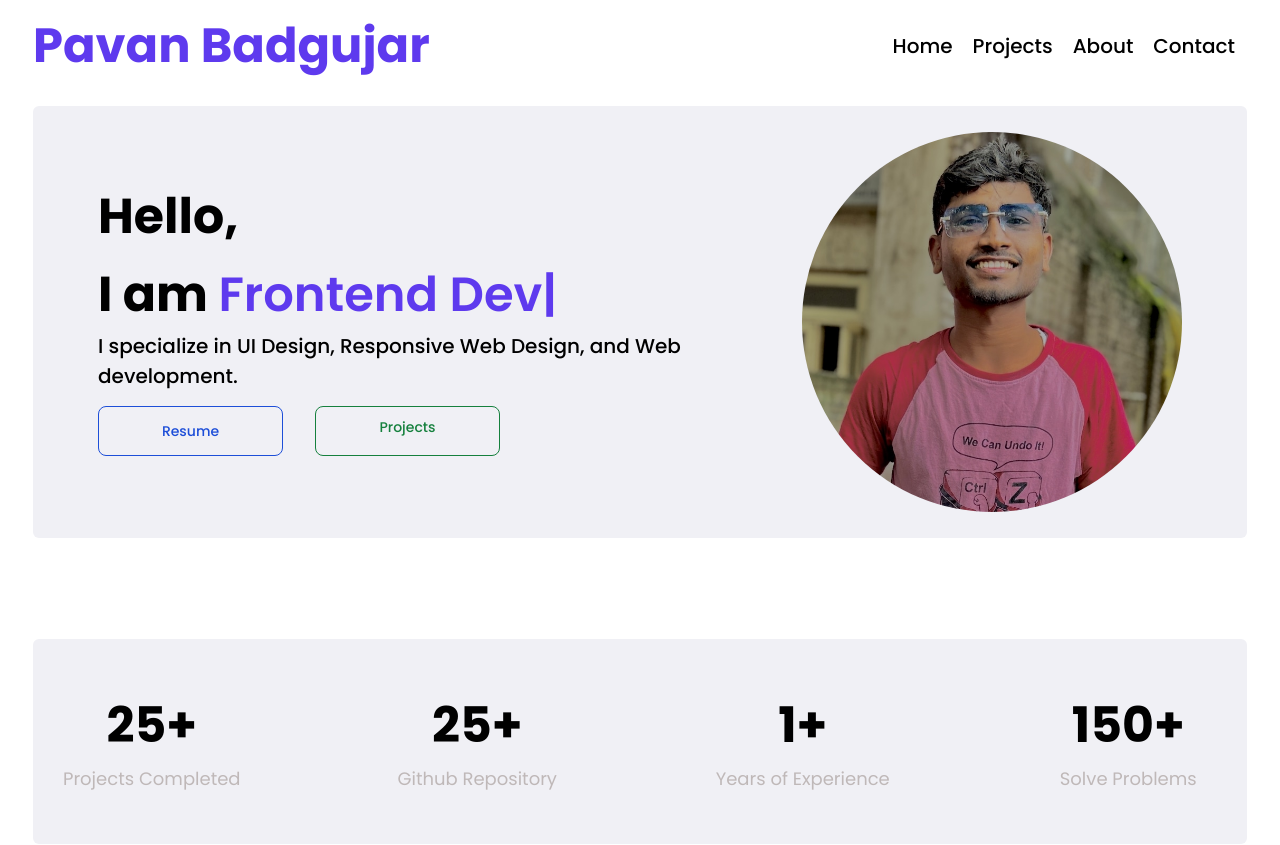
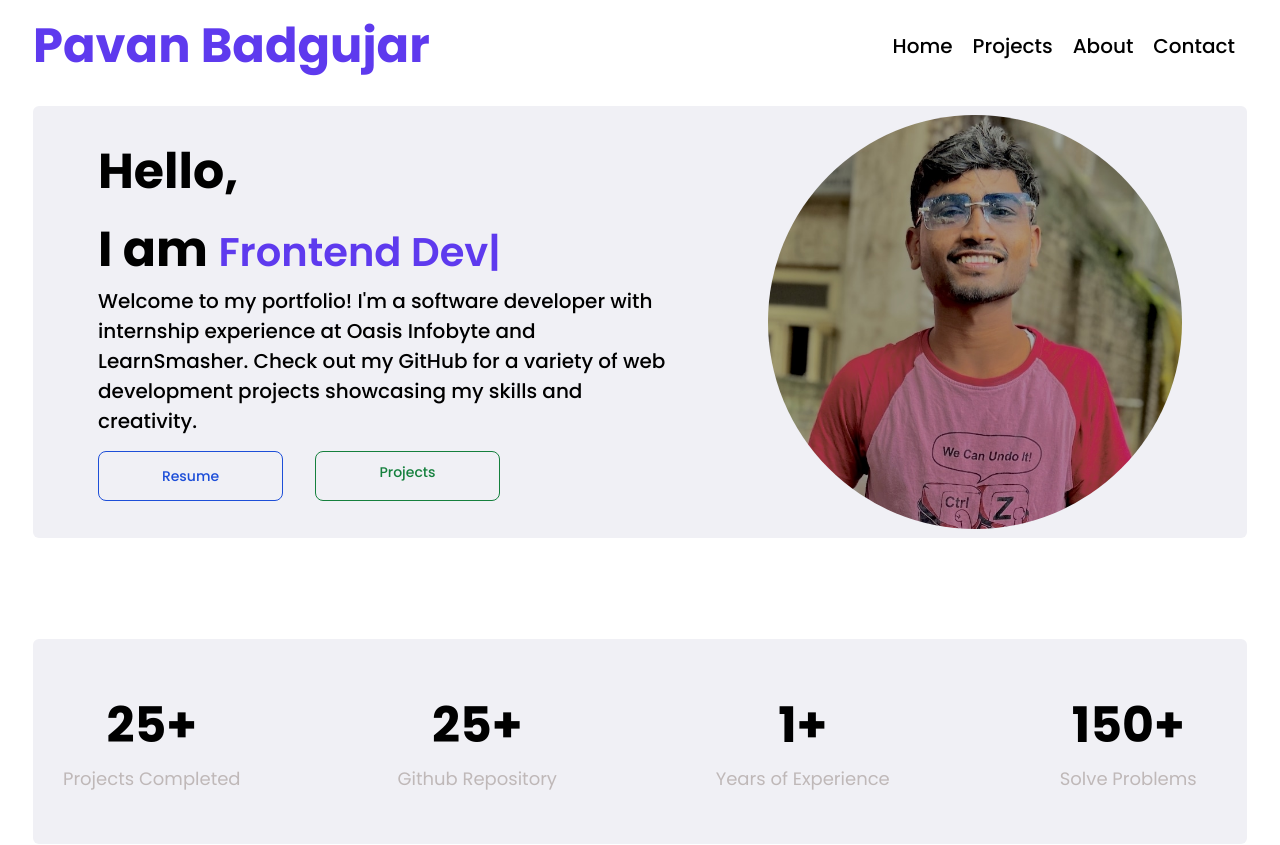
Before and after one commit to PavanBadgujar1137/Portfolio2, a React (Create React App) app: page / in a window 1280 px wide. Shown: the top 845 px of the page. Built offline with nearby package versions, Linux system fonts and the light colour scheme.

Commit message:
add Description

```diff
--- a/src/components/Hero.jsx
+++ b/src/components/Hero.jsx
@@ -8,9 +8,9 @@ const Hero = () => {
     // <!-- Hero Section -->
     <div id='home-section' className="flex flex-col md:flex-row w-full h-auto items-center gap-4 justify-between mx-auto md:mt-[34px] md:px-[55px] bg-[#F0F0F5] rounded-md p-3 overflow-visible">
         {/* <!-- First Part (Text) --> */}
-        <div className="w-auto flex flex-col flex-wrap md:px-[10px] text-center md:text-left font-Poppins">
+        <div className="md:w-[55%] w-full flex flex-col flex-wrap md:px-[10px] text-center md:text-left font-Poppins">
              <p className="font-bold text-black md:text-[49px] md:mb-1">Hello,</p>
-            <p className="font-bold text-black md:text-[49px]">I am  <span className='md:text-2xl text-[8px]  text-[#5E3AEE] font-semibold'>
+            <p className="font-bold text-black md:text-[49px]">I am  <span className='md:text-[20px] text-[8px]  text-[#5E3AEE] font-semibold'>
               <TypeAnimation
     preRenderFirstString={true}
     sequence={[
@@ -32,13 +32,12 @@ const Hero = () => {
     style={{ fontSize: '2em' }}
     repeat={Infinity}
   />
-
-              </span></p>
+</span></p>
              {/*<p className="md:text-[29px] text-[#696969] font-semibold">Frontend Developer</p> */}
 
-            <p className="flex flex-wrap text-black font-medium text-[20px] md:mb-[15px]">I specialize in UI Design, Responsive Web Design, and Web development.</p>
+            <div className="flex flex-wrap text-center md:text-start text-black font-medium text-[15px] md:text-[20px] md:mb-[15px]">Welcome to my portfolio! I'm a software developer with internship experience at Oasis Infobyte and LearnSmasher. Check out my GitHub for a variety of web development projects showcasing my skills and creativity.</div>
             {/* <!-- Contact and Projects Buttons --> */}
-            <div className="flex flex-col md:flex-row gap-6">
+            <div className="flex flex-col  md:flex-row gap-6">
                <a href="https://drive.google.com/file/d/1dbzoqEsZCTcyIc9iDGkxZvr-IHJl63k9/view"><button type="button" className="md:w-[185px] md:h-[50px] text-blue-700 hover:text-white border border-blue-700 hover:bg-blue-800 focus:ring-4 focus:outline-none focus:ring-blue-300 font-medium rounded-lg text-sm px-5 py-2.5 text-center mr-2 mb-2 dark:border-blue-500 dark:text-blue-500 dark:hover:text-white dark:hover:bg-blue-500 dark:focus:ring-blue-800">Resume</button></a>
                 <Link type="button" className="md:w-[185px] md:h-[50px] text-green-700 hover:text-white border border-green-700 hover:bg-green-800 focus:ring-4 focus:outline-none focus:ring-green-300 font-medium rounded-lg text-sm px-5 py-2.5 text-center mr-2 mb-2 dark:border-green-500 dark:text-green-500 dark:hover:text-white dark:hover:bg-green-600 dark:focus:ring-green-800 " to={"/project-route"}>Projects</Link>
             </div>
```
